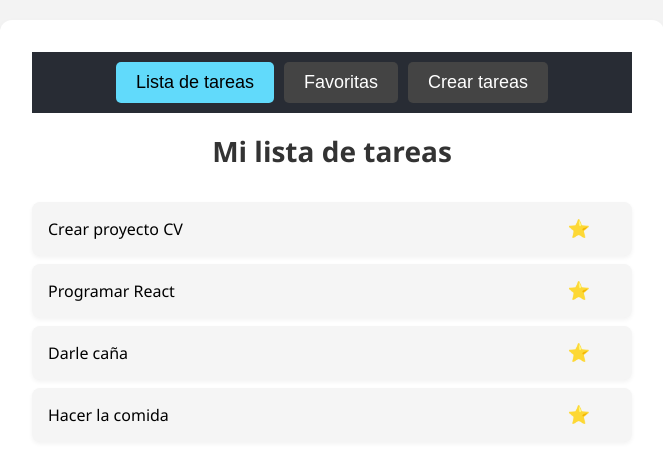
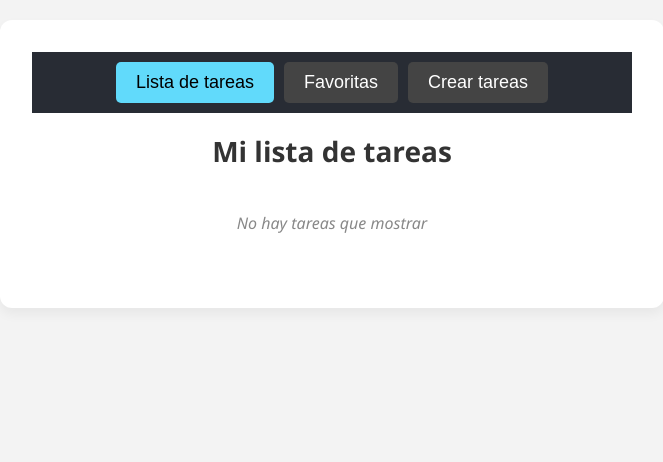
Before and after one commit to laura-gavilan/react-todo-app, a React (Vite) app: page / in a window 1280 px wide. Shown: the top 462 px of the page, without its empty margins (308-971 px from the left). Built offline with nearby package versions, Linux system fonts and the light colour scheme.

Commit message:
feat(localStorage):sync data with localStorage

```diff
--- a/src/App.jsx
+++ b/src/App.jsx
@@ -5,45 +5,54 @@ import { Tabs } from "./components/Navigation/Tabs";
 import { TodoForm } from "./components/TodoForm/TodoForm";
 import { TodoList } from "./components/TodoList/TodoList";
 import { Favorites } from "./components/Favorites/Favorites";
+import { storage } from "./helpers/storage";
 
-const INITIAL_TODOS = [
-    {
-        text: "Crear proyecto CV",
-        completed: false,
-        favorite: false,
-        id: 1753202805259,
-        done: false
-    },
-    {
-        text: "Programar React",
-        completed: false,
-        favorite: false,
-        id: 1753202846088,
-        done: false
-    },
-    {
-        text: "Darle caña ",
-        completed: false,
-        favorite: false,
-        id: 1753202858485,
-        done: false
-    },
-    {
-        text: "Hacer la comida",
-        completed: false,
-        favorite: false,
-        id: 1753202884961,
-        done: false
-    }
-]
+const STORAGE_TODOS_KEY = "todos";
+
+// const INITIAL_TODOS = [
+//     {
+//         text: "Crear proyecto CV",
+//         completed: false,
+//         favorite: false,
+//         id: 1753202805259,
+//         done: false
+//     },
+//     {
+//         text: "Programar React",
+//         completed: false,
+//         favorite: false,
+//         id: 1753202846088,
+//         done: false
+//     },
+//     {
+//         text: "Darle caña ",
+//         completed: false,
+//         favorite: false,
+//         id: 1753202858485,
+//         done: false
+//     },
+//     {
+//         text: "Hacer la comida",
+//         completed: false,
+//         favorite: false,
+//         id: 1753202884961,
+//         done: false
+//     }
+// ]
+
+const INITIAL_TODOS = storage.get("todos");
 
 
 export const App = () => {
     const [activeTab, setActiveTab] = useState(Tabs.TODOS);
-    const [todos, setTodos] = useState(INITIAL_TODOS);
+    const [todos, setTodos] = useState(INITIAL_TODOS || []);
 
     const addTodo = (newTodo) => {
-        setTodos((prev) => [...prev, newTodo]);
+        setTodos((prev) => {
+            const newState =  [...prev, newTodo]
+            storage.save(STORAGE_TODOS_KEY, newState)
+            return newState;
+        });
     };
 
     const onToggleTodo = (id) => {
@@ -52,6 +61,7 @@ export const App = () => {
         });
 
         setTodos(updatedTodos);
+        storage.save(STORAGE_TODOS_KEY, updatedTodos)
     };
 
     const onToggleFavorite = (id) => {
@@ -60,11 +70,13 @@ export const App = () => {
         });
 
         setTodos(updatedTodos);
+        storage.save(STORAGE_TODOS_KEY, updatedTodos)
     };
 
     const onDeleteTodo = (id) => {
         const filtered = todos.filter(todo => todo.id !== id);
         setTodos(filtered);
+        storage.save(STORAGE_TODOS_KEY, filtered)
     };
 
     return (
```
